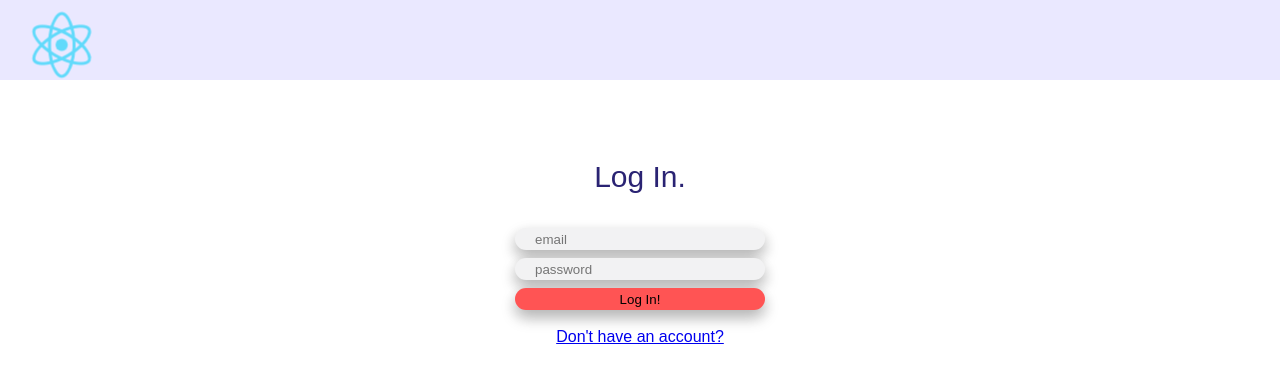
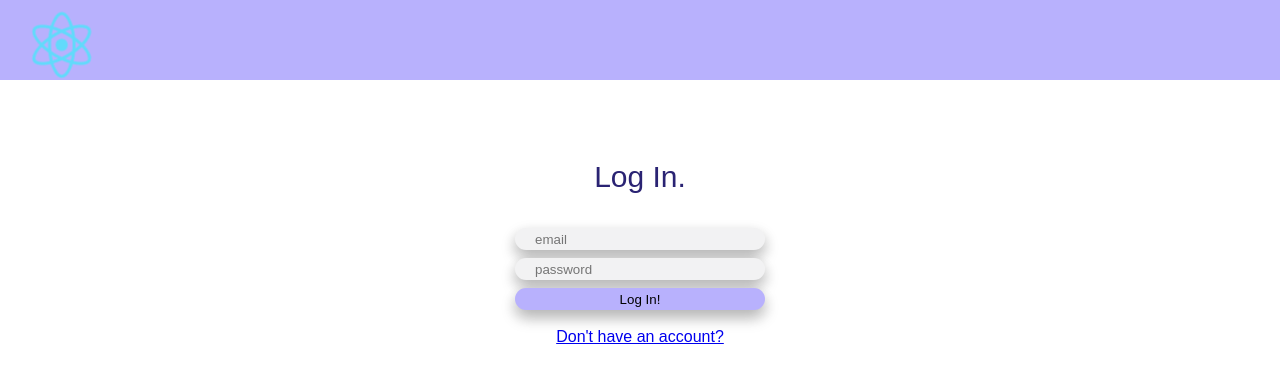
Before and after one commit to sehersarin/MSCI342-Term-Project, a React (Create React App) app in the folder react-ui/: page /login in a window 1280 px wide. Shown: the top 380 px of the page. Built offline with nearby package versions, Linux system fonts and the light colour scheme.

Commit message:
Update the login and sign up button and header colour
Update the login and sign up button and header colour

```diff
--- a/react-ui/src/components/Common/ColorSchema.scss
+++ b/react-ui/src/components/Common/ColorSchema.scss
@@ -13,3 +13,5 @@ $emergency-btn-color: rgb(255, 175, 25);
 
 $typical-font-size: 20px;
 $input-font-size: 16px;
+
+$login-signup-button-colour: #b8b1fd;
--- a/react-ui/src/components/Header.scss
+++ b/react-ui/src/components/Header.scss
@@ -1,3 +1,4 @@
+@import "./Common/ColorSchema.scss";
 
 .App-logo {
     animation: App-logo-spin infinite 20s linear;
@@ -5,7 +6,7 @@
   }
 
   .App-header-blue {
-    background-color: #eae8ff;
+    background-color: $login-signup-button-colour;
     height: 70px;
     padding: 5px;
     /* color: white; */
--- a/react-ui/src/components/LogInForm.scss
+++ b/react-ui/src/components/LogInForm.scss
@@ -1,3 +1,4 @@
+@import "./Common/ColorSchema.scss";
 
 .Form-container{
    padding: 50px;
@@ -18,7 +19,7 @@
   box-shadow: 0 8px 16px 0 rgba(0,0,0,0.2), 0 6px 15px 0 rgba(0,0,0,0.15);
 }
 .Form-container .SubmitButton{
-    background-color:#FF5454;
+    background-color: $login-signup-button-colour;
     color:black;
     border:none;
     margin-top:4px;
--- a/react-ui/src/components/SignupForm.scss
+++ b/react-ui/src/components/SignupForm.scss
@@ -1,3 +1,4 @@
+@import "./Common/ColorSchema.scss";
 
 .Form-container{
     padding: 50px;
@@ -48,7 +49,7 @@
   box-shadow: 0 8px 16px 0 rgba(0,0,0,0.2), 0 6px 15px 0 rgba(0,0,0,0.15);
 }
  .Form-container .SubmitButton{
-     background-color:#FF5454;
+     background-color: $login-signup-button-colour;
      color:black;
      border:none;
      margin-top:4px;
```
